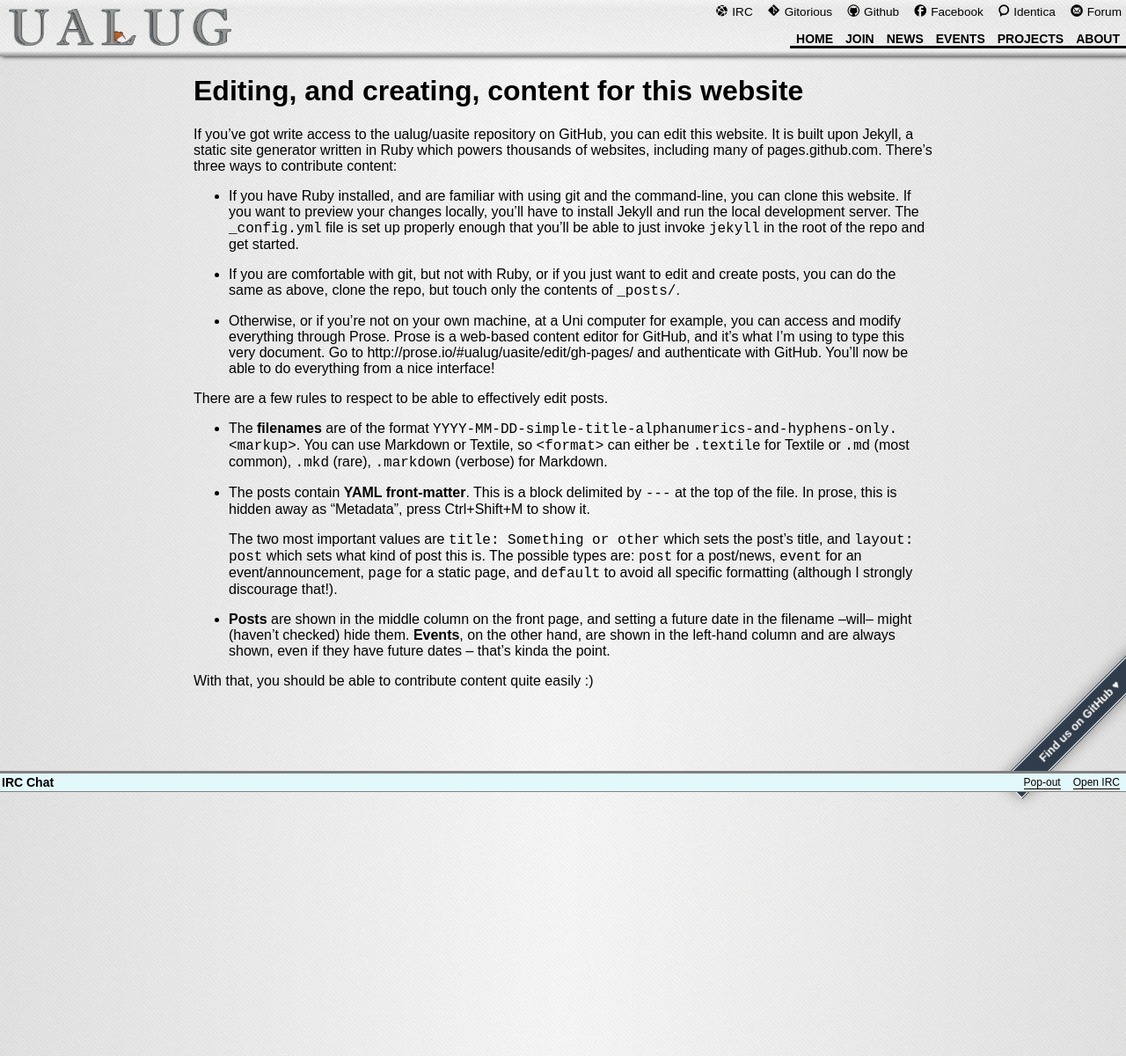
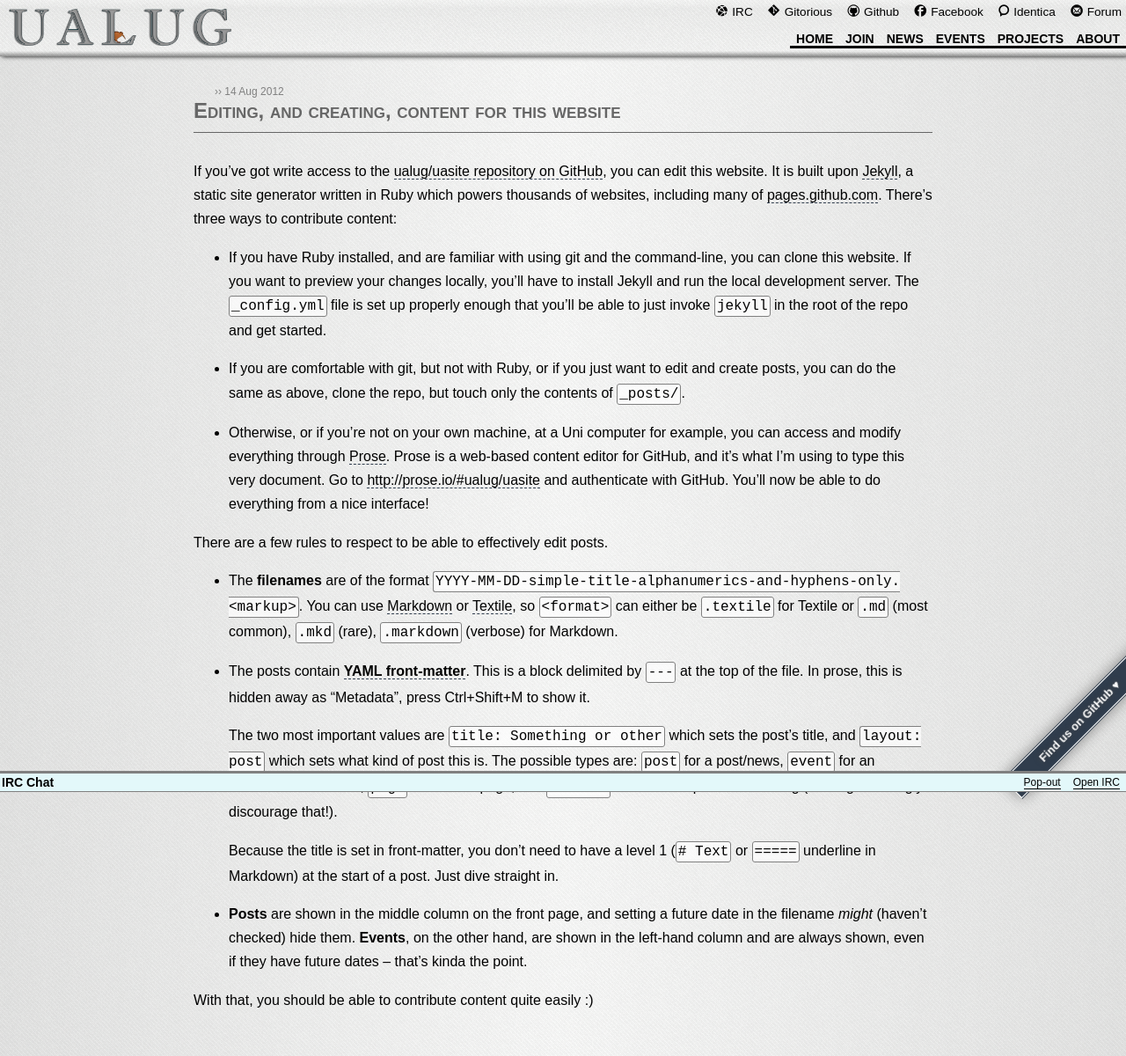
Before and after one commit to ualug/ualug.github.com, a Jekyll site: the page built from _posts/2012-08-14-edit-from-the-web.md, in a window 1280 px wide. Shown: the whole page at 88% size. Built offline with Jekyll 4.4.1, drawn with Linux system fonts in a browser that asks for light colours; some web fonts are replaced.

Commit message:
Add a few basic styles to the content for ease of reading

```diff
--- a/_layouts/default.html
+++ b/_layouts/default.html
@@ -11,7 +11,7 @@
      <script src="/assets/javascripts/moment.min.js"></script>
      <script src="/assets/javascripts/backbone.min.js"></script>
   </head>
-  <body data-page="{{ page.named }}" class="noirc">
+  <body data-page="{{ page.named }}" class="noirc" data-kind="{{ page.kind }}">
     <header>
       <h1><a href="/"><img src="/assets/images/logo.png" alt="UALUG"></a></h1>
       <nav class="social">
--- a/_layouts/post.html
+++ b/_layouts/post.html
@@ -1,7 +1,11 @@
 ---
 layout: default
+kind: post
 ---
 
-<div id="post">
-  {{ content }}
-</div>
+<header>
+  <time datetime="{{ page.date }}">{{ page.date | date_to_string }}</time>
+  <h1><a href="{{ page.url }}">{{ page.title }}</a></h1>
+</header>
+
+{{ content }}
--- a/_posts/2012-08-14-edit-from-the-web.md
+++ b/_posts/2012-08-14-edit-from-the-web.md
@@ -13,7 +11,7 @@
 
  - If you are comfortable with git, but not with Ruby, or if you just want to edit and create posts, you can do the same as above, clone the repo, but touch only the contents of `_posts/`.
 
- - Otherwise, or if you're not on your own machine, at a Uni computer for example, you can access and modify everything through [Prose][4]. Prose is a web-based content editor for GitHub, and it's what I'm using to type this very document. Go to http://prose.io/#ualug/uasite/edit/gh-pages/ and authenticate with GitHub. You'll now be able to do everything from a nice interface!
+ - Otherwise, or if you're not on your own machine, at a Uni computer for example, you can access and modify everything through [Prose][4]. Prose is a web-based content editor for GitHub, and it's what I'm using to type this very document. Go to [http://prose.io/#ualug/uasite][8] and authenticate with GitHub. You'll now be able to do everything from a nice interface!
 
 
 There are a few rules to respect to be able to effectively edit posts.
@@ -24,7 +22,9 @@
 
    The two most important values are `title: Something or other` which sets the post's title, and `layout: post` which sets what kind of post this is. The possible types are: `post` for a post/news, `event` for an event/announcement, `page` for a static page, and `default` to avoid all specific formatting (although I strongly discourage that!).
 
- - **Posts** are shown in the middle column on the front page, and setting a future date in the filename --will-- might (haven't checked) hide them. **Events**, on the other hand, are shown in the left-hand column and are always shown, even if they have future dates – that's kinda the point.
+   Because the title is set in front-matter, you don't need to have a level 1 (`# Text` or `=====` underline in Markdown) at the start of a post. Just dive straight in.
+
+ - **Posts** are shown in the middle column on the front page, and setting a future date in the filename _might_ (haven't checked) hide them. **Events**, on the other hand, are shown in the left-hand column and are always shown, even if they have future dates – that's kinda the point.
 
 
 With that, you should be able to contribute content quite easily :)
--- a/assets/stylesheets/screen.css
+++ b/assets/stylesheets/screen.css
@@ -119,10 +119,7 @@
   margin: 0 5px;
   vertical-align: top;
   width: 250px; }
-  section.column h1 {
-    color: #666;
-    font-size: 1.5em;
-    font-variant: small-caps; }
+  section.column h1 {}
   section.column:hover h1 a, section.column:focus h1 a {
     color: #303D4D; }
   section.column ul {
@@ -182,6 +179,43 @@
   section.column.feed > a:before, section.column.feed > a:after {
     content: '—';
     margin: 0 5px; }
+
+.container {}
+  .container header {
+    border-bottom: 1px solid #666;
+    margin-bottom: 30px;
+    padding-top: 30px; }
+    .container header h1 {
+      margin: 0 0 10px; }
+      .container header h1:hover, .container header h1:focus {
+        color: #303D4D; }
+    .container header time {
+      color: gray;
+      font-size: 12px;
+      margin-left: 2em; }
+      .container header time:before {
+        content: '›› '; }
+    .container header a {
+      border-bottom: 0; }
+  .container h1 {
+    color: #666;
+    font-size: 1.5em;
+    font-variant: small-caps; }
+  .container a {
+    border-bottom: 1px dashed #303D4D; }
+    .container a:hover, .container a:focus {
+      border-bottom-style: solid; }
+  .container p {
+    line-height: 1.7em; }
+  .container code {
+    background-color: rgba(255, 255, 255, 0.7);
+    border: 1px solid gray;
+    border-radius: 3px 3px 3px 3px;
+    padding: 2px; }
+  .container blockquote {
+    border-left: 1px solid gray;
+    margin-left: 10px;
+    padding-left: 10px; }
 
 .irc {
   background: #E3F8FA;
```
Also changed, not shown: other parts of _posts/2012-08-14-edit-from-the-web.md (+1 -2 lines), _layouts/event.html (+7 -3 lines), _posts/2012-07-10-hello-there.md (+0 -2 lines).
